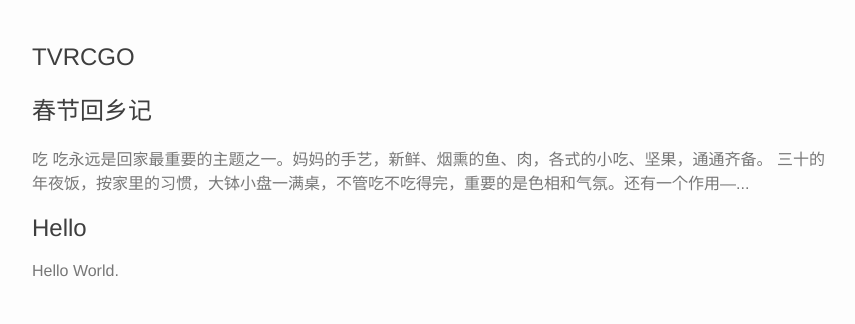
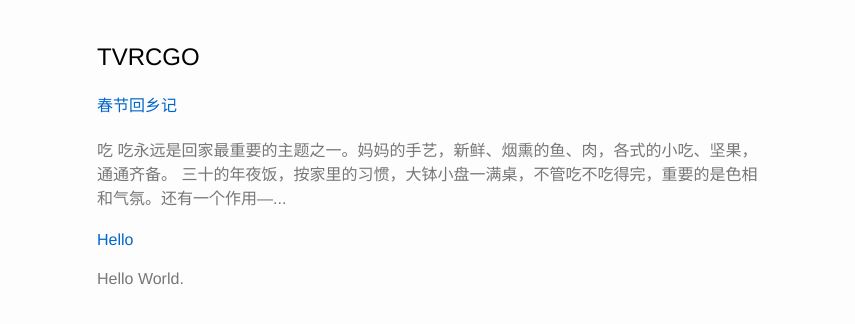
Before and after one commit to tvrcgo/tvrcgo.github.io, a Jekyll site: the page built from index.html, in a window 1280 px wide. Shown: the top 324 px of the page, without its empty margins (208-1063 px from the left). Built offline with Jekyll 4.4.1, drawn with Linux system fonts in a browser that asks for light colours; the list of posts is cut into pages by our own code.

Commit message:
update style.

```diff
--- a/css/main.scss
+++ b/css/main.scss
@@ -13,7 +13,6 @@ a {
 
 h1, h2, h3, h4 {
   font-weight: normal;
-  color: #3e3e3e;
 }
 
 p {
@@ -23,7 +22,7 @@ p {
 }
 
 .site {
-  max-width: 800px;
+  max-width: 670px;
   margin: 0 auto;
   padding: 15px;
 }
--- a/index.html
+++ b/index.html
@@ -8,9 +8,9 @@ layout: default
 	{% for post in paginator.posts %}
 	<div class="post-item">
 		<a href="{{ post.url | prepend: site.baseurl }}">
-            <h2 class="post-title">
+			<h4 class="post-title">
 				{{ post.title }}
-            </h2>
+			</h4>
 		</a>
 		<div class="post-summary">
 			{{ post.content | strip_html | truncate:100 }}
```
Also changed, not shown: _layouts/post.html (indentation only). Lines whose indentation alone changed are shown as unchanged.
